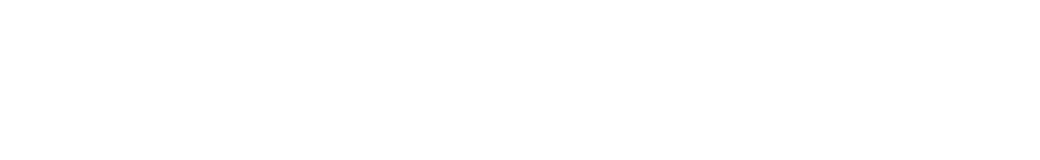
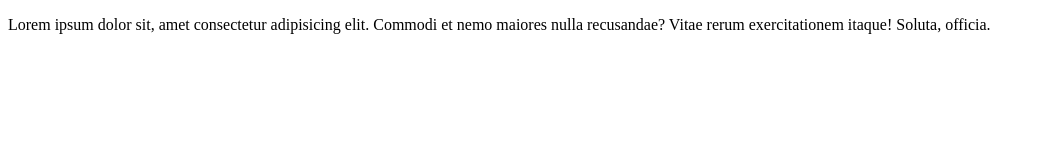
Before and after one commit to Partha171/Personal-Portfolio, a plain HTML site: page index.html in a window 1280 px wide. Shown: the whole page, without its empty margins (0-1040 px from the left). Drawn offline with Linux system fonts and the light colour scheme.

Commit message:
first commit

```diff
--- a/index.html
+++ b/index.html
@@ -7,6 +7,6 @@
     <title>My Portfolio</title>
 </head>
 <body>
-
+    <p>Lorem ipsum dolor sit, amet consectetur adipisicing elit. Commodi et nemo maiores nulla recusandae? Vitae rerum exercitationem itaque! Soluta, officia.</p>
 </body>
 </html>
```
